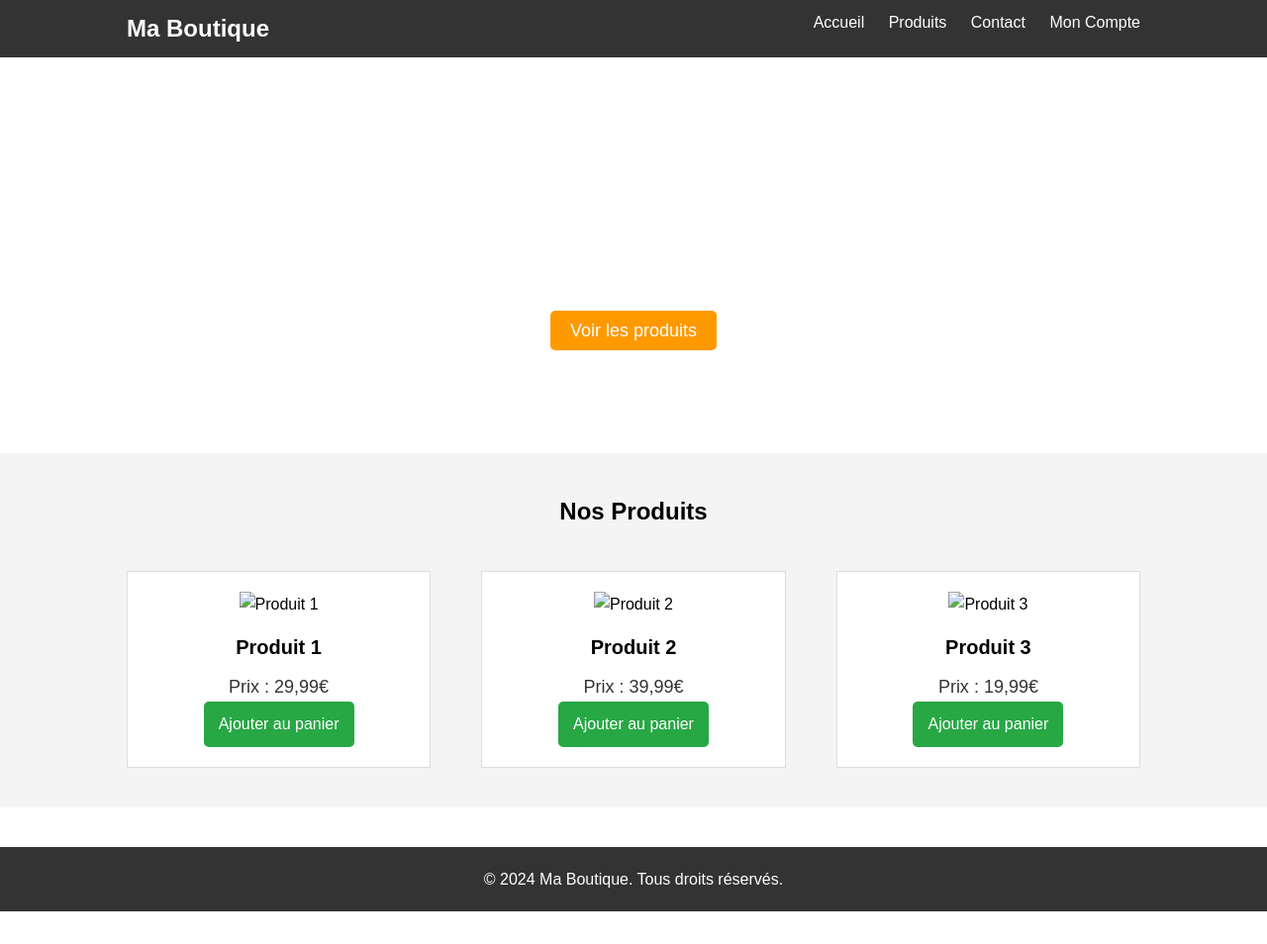
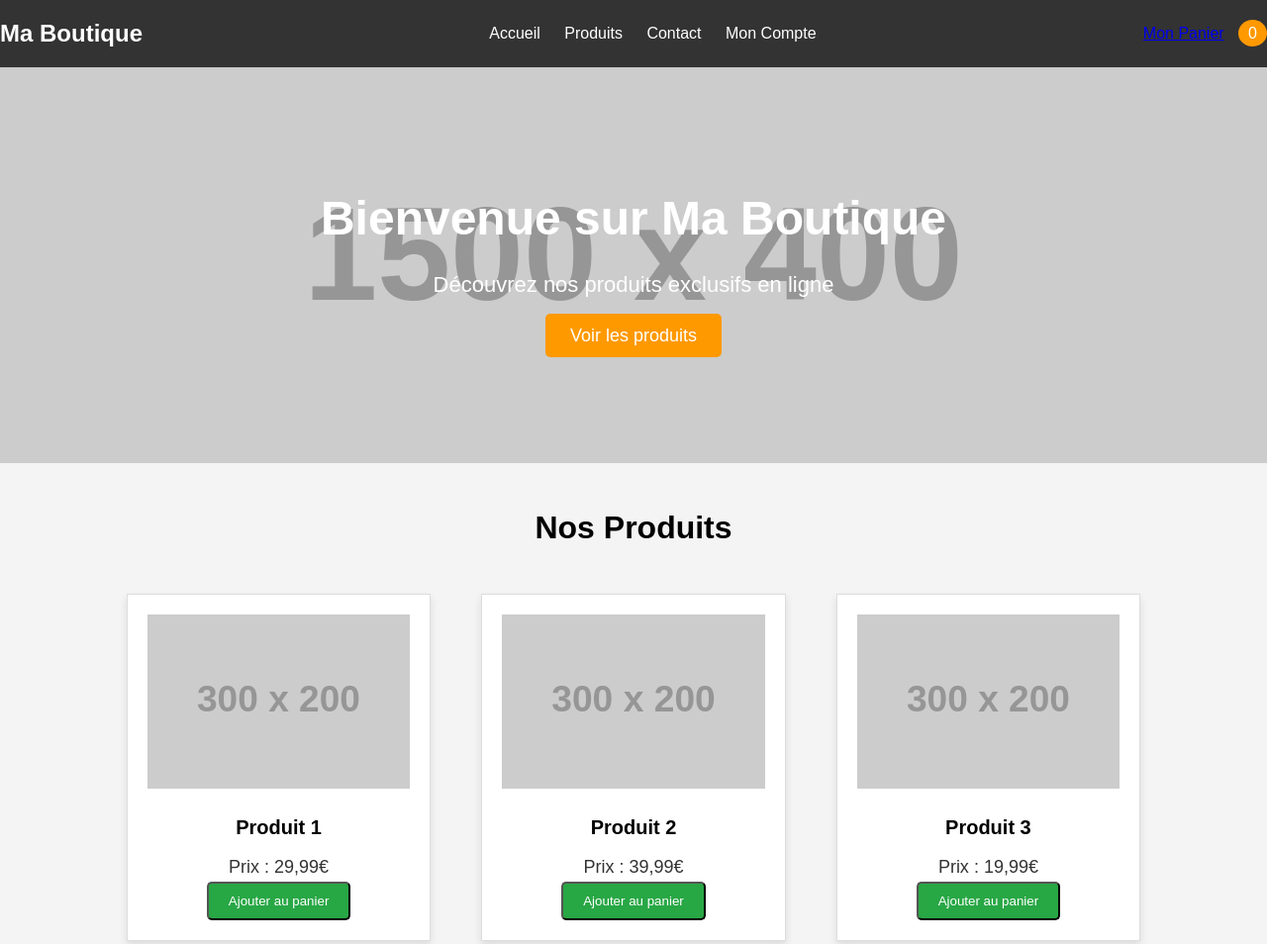
Before and after one commit to PropheticPowerfulMan/Projects, a plain HTML site: page index.html in a window 1280 px wide. Shown: the top 954 px of the page at 99% size. Before the commit the page ends 921 px from the top, so only its background shows below. Drawn offline with Linux system fonts and the light colour scheme; placeholder pictures from the web are drawn by us.

Commit message:
Update index.html

```diff
--- a/index.html
+++ b/index.html
@@ -3,12 +3,13 @@
 <head>
     <meta charset="UTF-8">
     <meta name="viewport" content="width=device-width, initial-scale=1.0">
+    <meta name="description" content="Découvrez les produits exclusifs de Ma Boutique en ligne.">
     <title>Ma Boutique</title>
     <style>
         /* Styles globaux */
         * {
-            margin: 0px;
-            padding: 0px;
+            margin: 0;
+            padding: 0;
             box-sizing: border-box;
         }
 
@@ -26,62 +27,69 @@
         header {
             background: #333;
             color: #fff;
-            padding: 10px 0;
+            padding: 15px 0;
+            display: flex;
+            justify-content: space-between;
+            align-items: center;
         }
 
         header .logo {
-            display: inline-block;
             font-size: 24px;
             font-weight: bold;
         }
 
-        header nav {
-            float: right;
-        }
-
-        header nav ul {
+        nav ul {
             list-style: none;
         }
 
-        header nav ul li {
+        nav ul li {
             display: inline;
             margin-left: 20px;
         }
 
-        header nav ul li a {
+        nav ul li a {
             color: #fff;
             text-decoration: none;
         }
 
-        header nav ul li a:hover {
+        nav ul li a:hover {
             text-decoration: underline;
+        }
+
+        .cart-counter {
+            background: #ff9900;
+            color: #fff;
+            border-radius: 50%;
+            padding: 5px 10px;
+            margin-left: 10px;
         }
 
         /* Bannière */
         .banner {
-            background: url('img/banner.jpg') no-repeat center center/cover;
+            background: url('https://via.placeholder.com/1500x400') no-repeat center center/cover;
             height: 400px;
             color: #fff;
             display: flex;
             justify-content: center;
             align-items: center;
             text-align: center;
+            padding: 20px;
         }
 
         .banner h2 {
-            font-size: 50px;
-            margin-bottom: 20px;
+            font-size: 48px;
+            margin-bottom: 10px;
         }
 
         .banner p {
-            font-size: 20px;
+            font-size: 22px;
             margin-bottom: 20px;
         }
 
         .banner .btn {
             background-color: #ff9900;
             color: #fff;
-            padding: 10px 20px;
+            padding: 12px 25px;
             text-decoration: none;
             font-size: 18px;
             border-radius: 5px;
@@ -100,10 +108,12 @@
         .products h2 {
             text-align: center;
             margin-bottom: 40px;
+            font-size: 32px;
         }
 
         .product-list {
             display: flex;
+            flex-wrap: wrap;
             justify-content: space-between;
         }
 
@@ -113,6 +123,8 @@
             border: 1px solid #ddd;
             text-align: center;
             width: 30%;
+            margin-bottom: 20px;
+            box-shadow: 0 4px 8px rgba(0,0,0,0.1);
         }
 
         .product img {
@@ -135,13 +147,42 @@
             display: inline-block;
             background-color: #28a745;
             color: #fff;
-            padding: 10px 15px;
+            padding: 10px 20px;
             text-decoration: none;
             border-radius: 5px;
+            cursor: pointer;
         }
 
         .product .btn:hover {
             background-color: #218838;
+        }
+
+        /* Pop-up pour le panier */
+        #cart-popup {
+            display: none;
+            position: fixed;
+            top: 50%;
+            left: 50%;
+            transform: translate(-50%, -50%);
+            background-color: #fff;
+            padding: 20px;
+            border: 1px solid #ddd;
+            box-shadow: 0 4px 8px rgba(0, 0, 0, 0.1);
+            z-index: 1000;
+            text-align: center;
+        }
+
+        #cart-popup h3 {
+            margin-bottom: 10px;
+        }
+
+        #cart-popup button {
+            background-color: #ff9900;
+            color: #fff;
+            padding: 10px 15px;
+            border: none;
+            cursor: pointer;
+            border-radius: 5px;
         }
 
         /* Footer */
@@ -156,13 +197,13 @@
         footer p {
             margin: 0;
         }
+
     </style>
 </head>
 <body>
     <!-- Header -->
     <header>
-        <div class="container">
-            <h1 class="logo">Ma Boutique</h1>
+        <div class="logo">Ma Boutique</div>
         <nav>
             <ul>
                 <li><a href="#">Accueil</a></li>
@@ -171,6 +212,8 @@
                 <li><a href="#">Mon Compte</a></li>
             </ul>
         </nav>
+        <div class="cart-info">
+            <a href="#">Mon Panier</a> <span class="cart-counter" id="cart-counter">0</span>
         </div>
     </header>
 
@@ -189,26 +232,33 @@
             <h2>Nos Produits</h2>
             <div class="product-list">
                 <div class="product">
-                    <img src="img/product1.jpg" alt="Produit 1">
+                    <img src="https://via.placeholder.com/300x200" alt="Produit 1">
                     <h3>Produit 1</h3>
                     <p>Prix : 29,99€</p>
-                    <a href="#" class="btn">Ajouter au panier</a>
+                    <button class="btn" onclick="addToCart('Produit 1', 29.99)">Ajouter au panier</button>
                 </div>
                 <div class="product">
-                    <img src="img/product2.jpg" alt="Produit 2">
+                    <img src="https://via.placeholder.com/300x200" alt="Produit 2">
                     <h3>Produit 2</h3>
                     <p>Prix : 39,99€</p>
-                    <a href="#" class="btn">Ajouter au panier</a>
+                    <button class="btn" onclick="addToCart('Produit 2', 39.99)">Ajouter au panier</button>
                 </div>
                 <div class="product">
-                    <img src="img/product3.jpg" alt="Produit 3">
+                    <img src="https://via.placeholder.com/300x200" alt="Produit 3">
                     <h3>Produit 3</h3>
                     <p>Prix : 19,99€</p>
-                    <a href="#" class="btn">Ajouter au panier</a>
+                    <button class="btn" onclick="addToCart('Produit 3', 19.99)">Ajouter au panier</button>
                 </div>
             </div>
         </div>
     </section>
+
+    <!-- Pop-up pour confirmation d'ajout au panier -->
+    <div id="cart-popup">
+        <h3>Produit ajouté au panier</h3>
+        <p id="cart-popup-msg"></p>
+        <button onclick="closePopup()">Continuer vos achats</button>
+    </div>
 
     <!-- Footer -->
     <footer>
@@ -216,5 +266,23 @@
             <p>&copy; 2024 Ma Boutique. Tous droits réservés.</p>
         </div>
     </footer>
+
+    <!-- JavaScript -->
+    <script>
+        let cartCounter = 0;
+
+        function addToCart(productName, price) {
+            cartCounter++;
+            document.getElementById('cart-counter').innerText = cartCounter;
+
+            // Afficher la pop-up de confirmation
+            document.getElementById('cart-popup-msg').innerText = productName + " a été ajouté au panier.";
+            document.getElementById('cart-popup').style.display = 'block';
+        }
+
+        function closePopup() {
+            document.getElementById('cart-popup').style.display = 'none';
+        }
+    </script>
 </body>
 </html>
```
Lines whose indentation alone changed are shown as unchanged.
